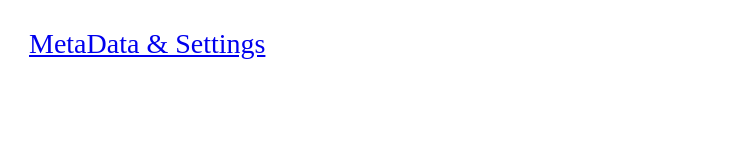
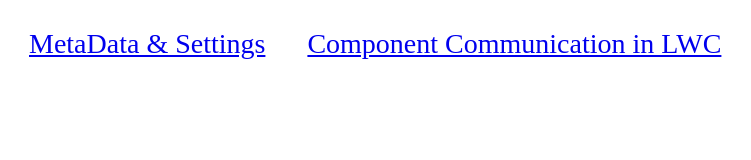
Before and after one commit to srthottempudi-it/vasu-sfdc, a plain HTML site: page index.html in a window 1280 px wide. Shown: the whole page, without its empty margins (7-758 px from the left). Drawn offline with Linux system fonts and the light colour scheme.

Commit message:
push LWC Communication

```diff
--- a/index.html
+++ b/index.html
@@ -6,6 +6,7 @@
 <body>
 <p style=" margin-left:1em; color: red; font-size: 28px;">
     <a href="MetaData.html">MetaData & Settings</a>&nbsp;&nbsp;&nbsp;&nbsp;&nbsp;
+	<a href="Component Communication in LWC.html">Component Communication in LWC</a>
 </p>
 </body>
 </html>
```
